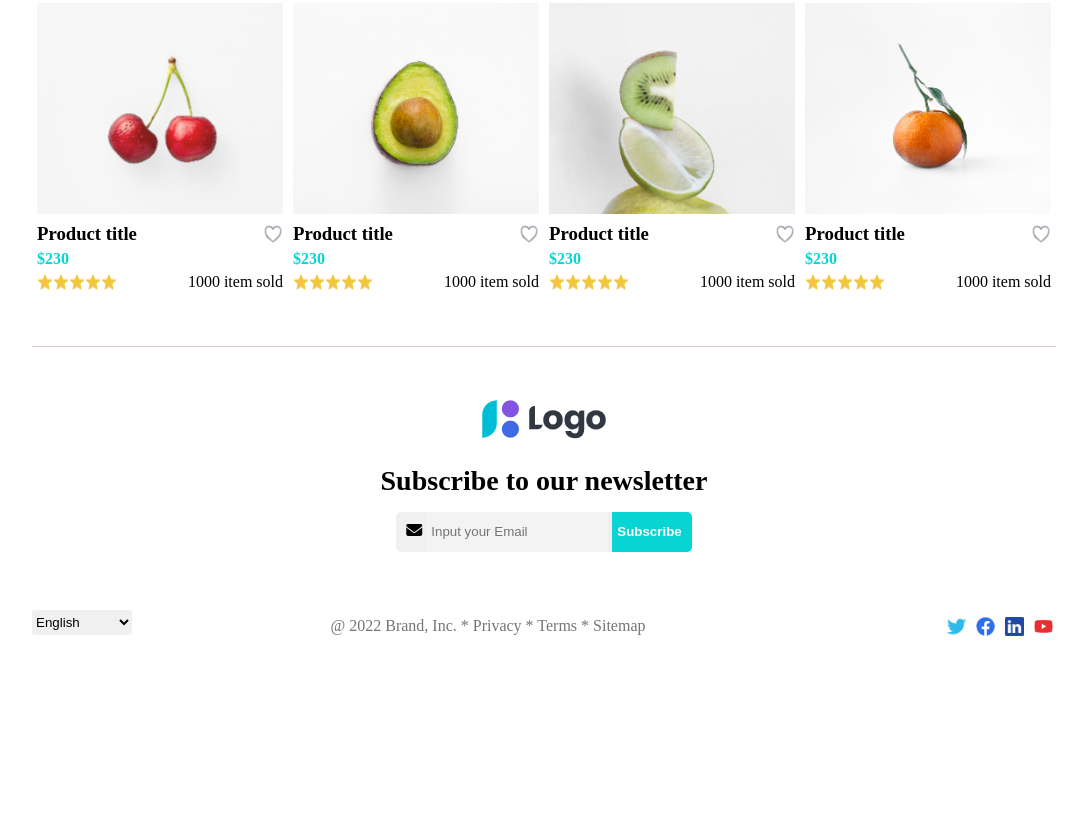
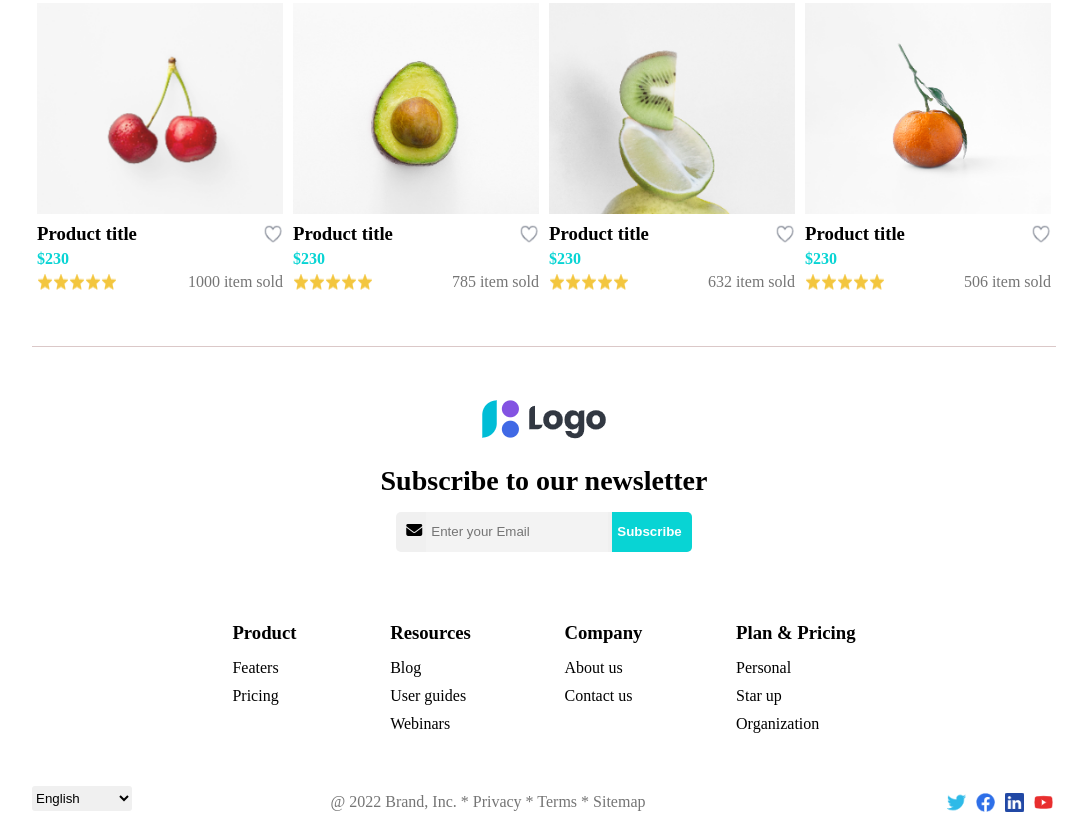
Before and after one commit to Huuphucpro/HT-CNW, a plain HTML site: page Tuan5/index.html in a window 1280 px wide. Shown: the part 1462-2285 px from the top of the page, without its empty margins (96-1183 px from the left). Before the commit the page ends 2149 px from the top, so only its background shows below. Drawn offline with Linux system fonts and the light colour scheme.

Commit message:
final all

```diff
--- a/Tuan5/assects/main.css
+++ b/Tuan5/assects/main.css
@@ -8,7 +8,7 @@
     height: 60px;
     width: 100%;
     display: flex;
-    border-bottom: 1px solid  ;
+    border-bottom: 1px solid  rgb(219, 200, 200);
 }
 
 #menu .logo-menu {
@@ -74,7 +74,7 @@
     display: flex;
 }
 #page-wrapper{
-    padding: 40px 10%;
+    padding: 40px 10% 0;
 }
 #header-product .rate-product{
     display: flex;
@@ -280,6 +280,18 @@
     padding-right: 10px;
     border-radius: 0 5px 5px 0;
 }
+#subscribe .bot-subscribe{
+    padding: 50px 15% 0;
+    display: flex;
+    justify-content: space-around;
+}
+#subscribe .bot-subscribe .bot-subscribe-item h3{
+    padding: 10px 0;
+}
+#subscribe .bot-subscribe .bot-subscribe-item p{
+    text-align: left;
+    padding: 5px 0;
+}
 #footer{
     position: relative;
     height: 50px;
--- a/Tuan5/index.html
+++ b/Tuan5/index.html
@@ -199,7 +199,7 @@
                         <span style="color: rgb(8, 212, 212); font-weight: 550; padding: 5px;">$230</span>
                         <div class="rate-sold-rltp">
                             <img src="./assects/BaiTap_TH_Tuan_05_Web/Rating 300.png" alt="">
-                            <span>1000 item sold</span>
+                            <span style="color:  rgb(117, 117, 117);">1000 item sold</span>
                         </div>
                     </div>
                     <div>
@@ -211,7 +211,7 @@
                         <span style="color: rgb(8, 212, 212); font-weight: 550; padding: 5px;">$230</span>
                         <div class="rate-sold-rltp">
                             <img src="./assects/BaiTap_TH_Tuan_05_Web/Rating 300.png" alt="">
-                            <span>1000 item sold</span>
+                            <span style="color:  rgb(117, 117, 117);">785 item sold</span>
                         </div>
                     </div>
                     <div>
@@ -223,7 +223,7 @@
                         <span style="color: rgb(8, 212, 212); font-weight: 550; padding: 5px;">$230</span>
                         <div class="rate-sold-rltp">
                             <img src="./assects/BaiTap_TH_Tuan_05_Web/Rating 300.png" alt="">
-                            <span>1000 item sold</span>
+                            <span style="color:  rgb(117, 117, 117);">632 item sold</span>
                         </div>
                     </div>
                     <div>
@@ -235,7 +235,7 @@
                         <span style="color: rgb(8, 212, 212); font-weight: 550; padding: 5px;">$230</span>
                         <div class="rate-sold-rltp">
                             <img src="./assects/BaiTap_TH_Tuan_05_Web/Rating 300.png" alt="">
-                            <span>1000 item sold</span>
+                            <span style="color:  rgb(117, 117, 117);">506 item sold</span>
                         </div>
                     </div>
                 </div>
@@ -246,12 +246,33 @@
                     <h2 style="font-size: 28px; padding: 5px 0;">Subscribe to our newsletter</h2>
                     <div class="enterYourEmal">
                         <i class="fas fa-envelope"></i>
-                        <input type="text" placeholder="Input your Email">
+                        <input type="text" placeholder="Enter your Email">
                         <button>Subscribe</button>
                     </div>
                 </div>
                 <div class="bot-subscribe">
-
+                    <div class="bot-subscribe-item">
+                        <h3>Product</h3>
+                        <p>Featers</p>
+                        <p>Pricing</p>
+                    </div>
+                    <div class="bot-subscribe-item">
+                        <h3>Resources</h3>
+                        <p>Blog</p>
+                        <p>User guides</p>
+                        <p>Webinars</p>
+                    </div>
+                    <div class="bot-subscribe-item">
+                        <h3>Company</h3>
+                        <p>About us</p>
+                        <p>Contact us</p>
+                    </div>
+                    <div class="bot-subscribe-item">
+                        <h3>Plan & Pricing</h3>
+                        <p>Personal</p>
+                        <p>Star up</p>
+                        <p>Organization</p>
+                    </div>
                 </div>
             </div>
             <div id="footer">
```
Also changed, not shown: Tuan5/minhChungCode/final subscribe (footer).jpg (added), Tuan5/minhChungCode/menu.jpg.
